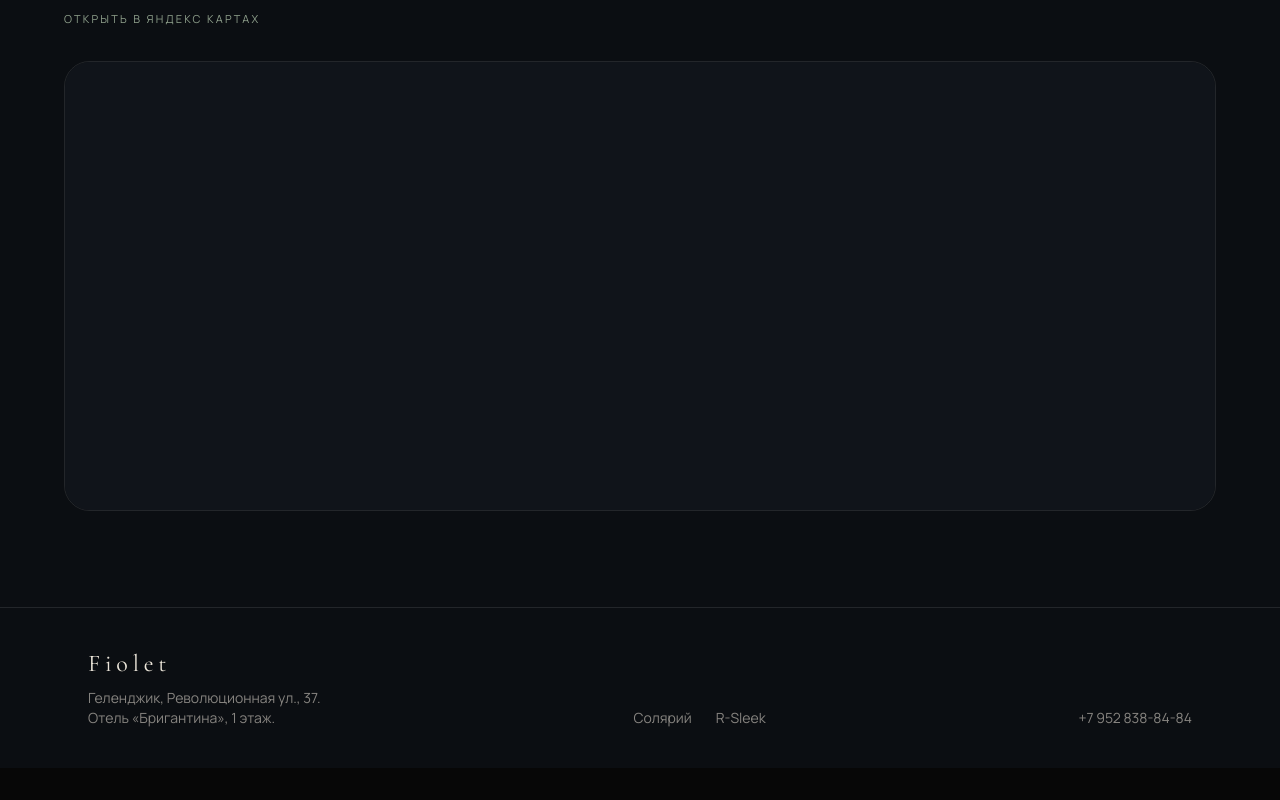
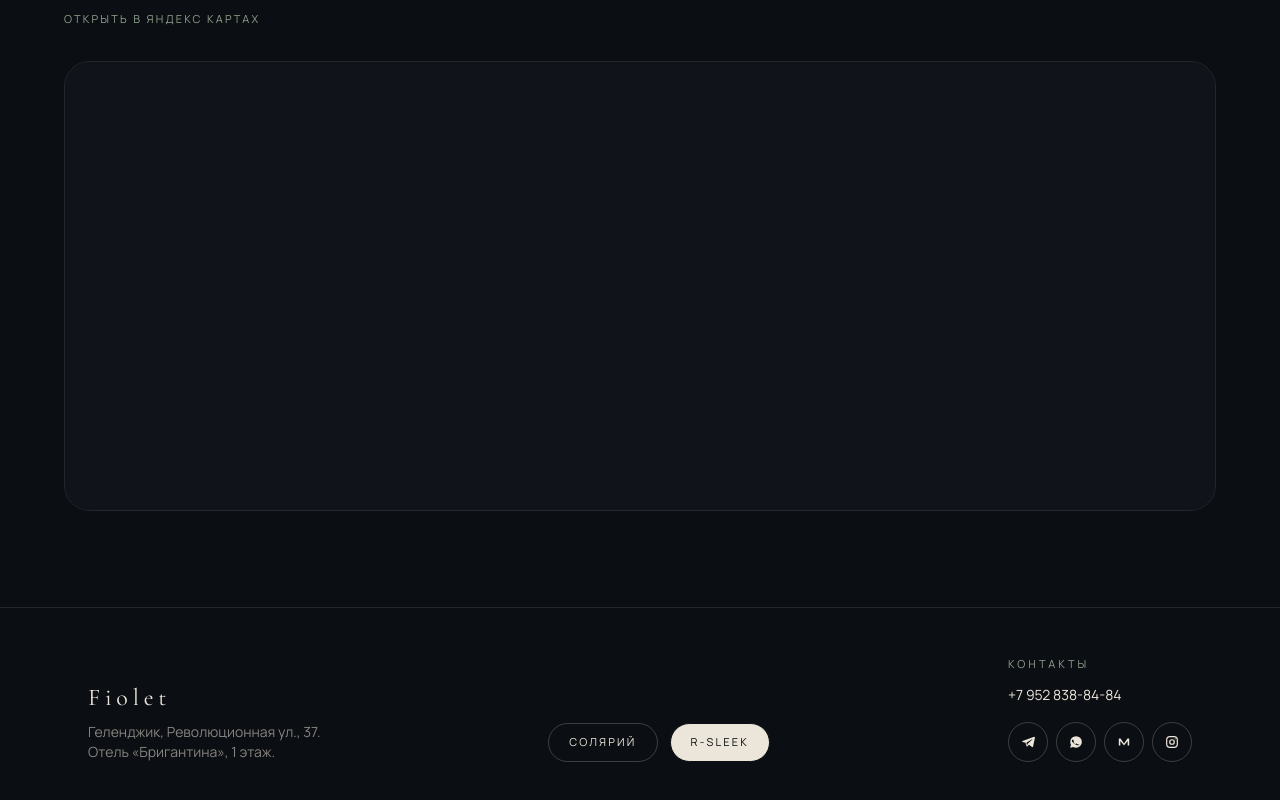
Before and after one commit to gnxv/ds, a Next.js app: page /r-sleek in a window 1280 px wide. Shown: the part 6803-7603 px from the top of the page. Before the commit the page ends 7571 px from the top, so only its background shows below. Built offline with nearby package versions, Linux system fonts and the light colour scheme.

Commit message:
Make footer services active and add social icons

```diff
--- a/src/app/r-sleek/page.tsx
+++ b/src/app/r-sleek/page.tsx
@@ -472,7 +472,7 @@ export default function RSleekPage() {
         </div>
       </section>
 
-      <SiteFooter tone="sculpt" />
+      <SiteFooter tone="sculpt" current="rsleek" />
     </div>
   );
 }
--- a/src/app/solarium/page.tsx
+++ b/src/app/solarium/page.tsx
@@ -88,7 +88,7 @@ export default function SolariumPage() {
         cards={["Безопасность", "Первый визит", "Результат"]}
       />
       <ContactStub tone="sun" />
-      <SiteFooter tone="sun" />
+      <SiteFooter tone="sun" current="solarium" />
     </div>
   );
 }
--- a/src/components/layout/ContactActions.tsx
+++ b/src/components/layout/ContactActions.tsx
@@ -70,8 +70,15 @@ function MaxIcon() {
   );
 }
 
+export const socials = [
+  { href: site.telegram, label: "Telegram", icon: TelegramIcon },
+  { href: site.whatsapp, label: "WhatsApp", icon: WhatsAppIcon },
+  { href: site.max, label: "Max", icon: MaxIcon },
+  { href: site.instagram, label: site.instagramHandle, icon: InstagramIcon },
+] as const;
+
 const pill =
-  "inline-flex items-center gap-2 rounded-full border border-white/20 px-4 py-3 text-[11px] uppercase tracking-[0.18em] transition hover:border-white/45";
+  "inline-flex items-center gap-2 rounded-full border border-white/20 px-4 py-3 text-[11px] uppercase tracking-[0.18em] transition duration-300 hover:border-white/45 hover:bg-white/5";
 
 export function ContactActions() {
   return (
--- a/src/components/layout/SiteChrome.tsx
+++ b/src/components/layout/SiteChrome.tsx
@@ -1,6 +1,7 @@
 import Link from "next/link";
-import { site } from "@/lib/site";
+import { site, type ServiceKey } from "@/lib/site";
 import { SiteHeader } from "@/components/layout/SiteHeader";
+import { socials } from "@/components/layout/ContactActions";
 
 export { SiteHeader };
 
@@ -11,20 +12,36 @@ const tones = {
     bg: "bg-[#160e09]",
     line: "border-[#e0b06a]/25",
     muted: "text-[#f4e6c8]/60",
+    ink: "text-[#f4e6c8]",
+    accent: "text-[#e0b06a]",
+    active: "bg-[#e0b06a] text-[#160e09]",
+    idle: "border-[#e0b06a]/35 text-[#f4e6c8] hover:border-[#e0b06a] hover:bg-[#e0b06a]/15",
+    icon: "border-[#e0b06a]/30 text-[#f4e6c8] hover:border-[#e0b06a] hover:bg-[#e0b06a]/15 hover:text-[#e0b06a]",
   },
   sculpt: {
     bg: "bg-[#0b0e12]",
     line: "border-white/10",
     muted: "text-[#ece6da]/55",
+    ink: "text-[#ece6da]",
+    accent: "text-[#8fa08c]",
+    active: "bg-[#ece6da] text-[#0b0e12]",
+    idle: "border-white/20 text-[#ece6da] hover:border-white/50 hover:bg-white/8",
+    icon: "border-white/20 text-[#ece6da] hover:border-white/50 hover:bg-white/8 hover:text-[#8fa08c]",
   },
 } as const;
 
-export function SiteFooter({ tone }: { tone: Tone }) {
+export function SiteFooter({
+  tone,
+  current,
+}: {
+  tone: Tone;
+  current?: ServiceKey;
+}) {
   const t = tones[tone];
 
   return (
     <footer className={`border-t ${t.line} ${t.bg}`}>
-      <div className="mx-auto flex max-w-6xl flex-col gap-6 px-6 py-10 md:flex-row md:items-end md:justify-between">
+      <div className="mx-auto grid max-w-6xl gap-10 px-6 py-12 md:grid-cols-[1.1fr_auto_1fr] md:items-end">
         <div>
           <Link href="/" className="font-serif text-2xl tracking-[0.2em]">
             {site.name}
@@ -33,12 +50,56 @@ export function SiteFooter({ tone }: { tone: Tone }) {
             {site.location}
           </p>
         </div>
-        <nav className={`flex flex-wrap gap-x-6 gap-y-2 text-sm ${t.muted}`}>
-          <Link href="/solarium">Солярий</Link>
-          <Link href="/r-sleek">R-Sleek</Link>
+
+        <nav className="flex flex-wrap gap-3">
+          {(
+            [
+              { href: "/solarium", label: "Солярий", key: "solarium" },
+              { href: "/r-sleek", label: "R-Sleek", key: "rsleek" },
+            ] as const
+          ).map((item) => {
+            const active = current === item.key;
+            return (
+              <Link
+                key={item.href}
+                href={item.href}
+                aria-current={active ? "page" : undefined}
+                className={[
+                  "rounded-full border px-5 py-2.5 text-[11px] uppercase tracking-[0.2em] transition duration-300 hover:-translate-y-0.5",
+                  active ? t.active : t.idle,
+                ].join(" ")}
+              >
+                {item.label}
+              </Link>
+            );
+          })}
         </nav>
-        <div className={`text-sm ${t.muted}`}>
-          <a href={site.phoneHref}>{site.phone}</a>
+
+        <div className="md:justify-self-end">
+          <p className={`text-[11px] uppercase tracking-[0.28em] ${t.accent}`}>
+            Контакты
+          </p>
+          <a
+            href={site.phoneHref}
+            className={`mt-3 inline-block text-sm transition duration-300 hover:opacity-80 ${t.ink}`}
+          >
+            {site.phone}
+          </a>
+          <div className="mt-4 flex flex-wrap gap-2">
+            {socials.map((item) => (
+              <a
+                key={item.href}
+                href={item.href}
+                target="_blank"
+                rel="noreferrer"
+                aria-label={item.label}
+                title={item.label}
+                className={`inline-flex h-10 w-10 items-center justify-center rounded-full border transition duration-300 hover:-translate-y-0.5 hover:scale-105 ${t.icon}`}
+              >
+                <item.icon />
+              </a>
+            ))}
+          </div>
         </div>
       </div>
     </footer>
```
